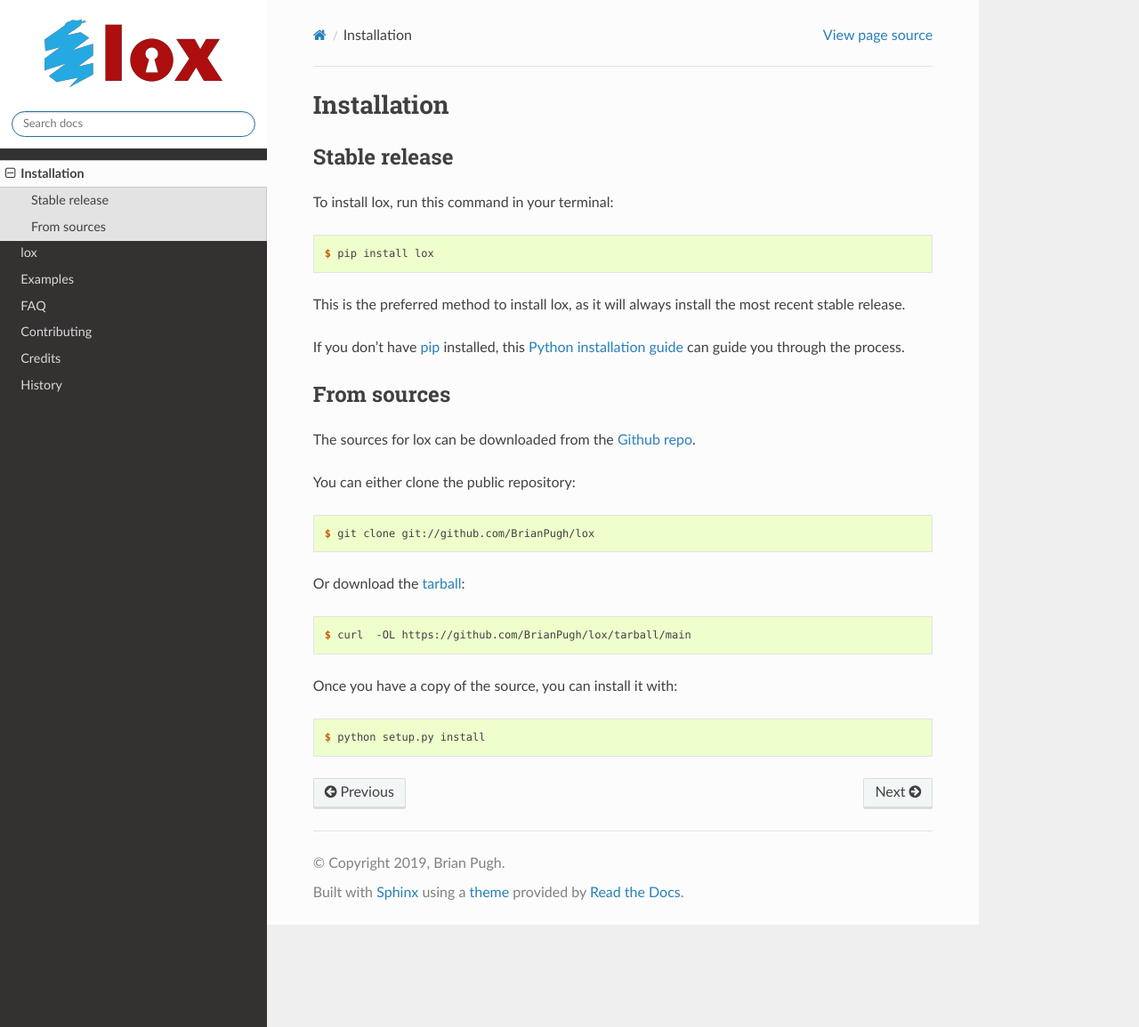
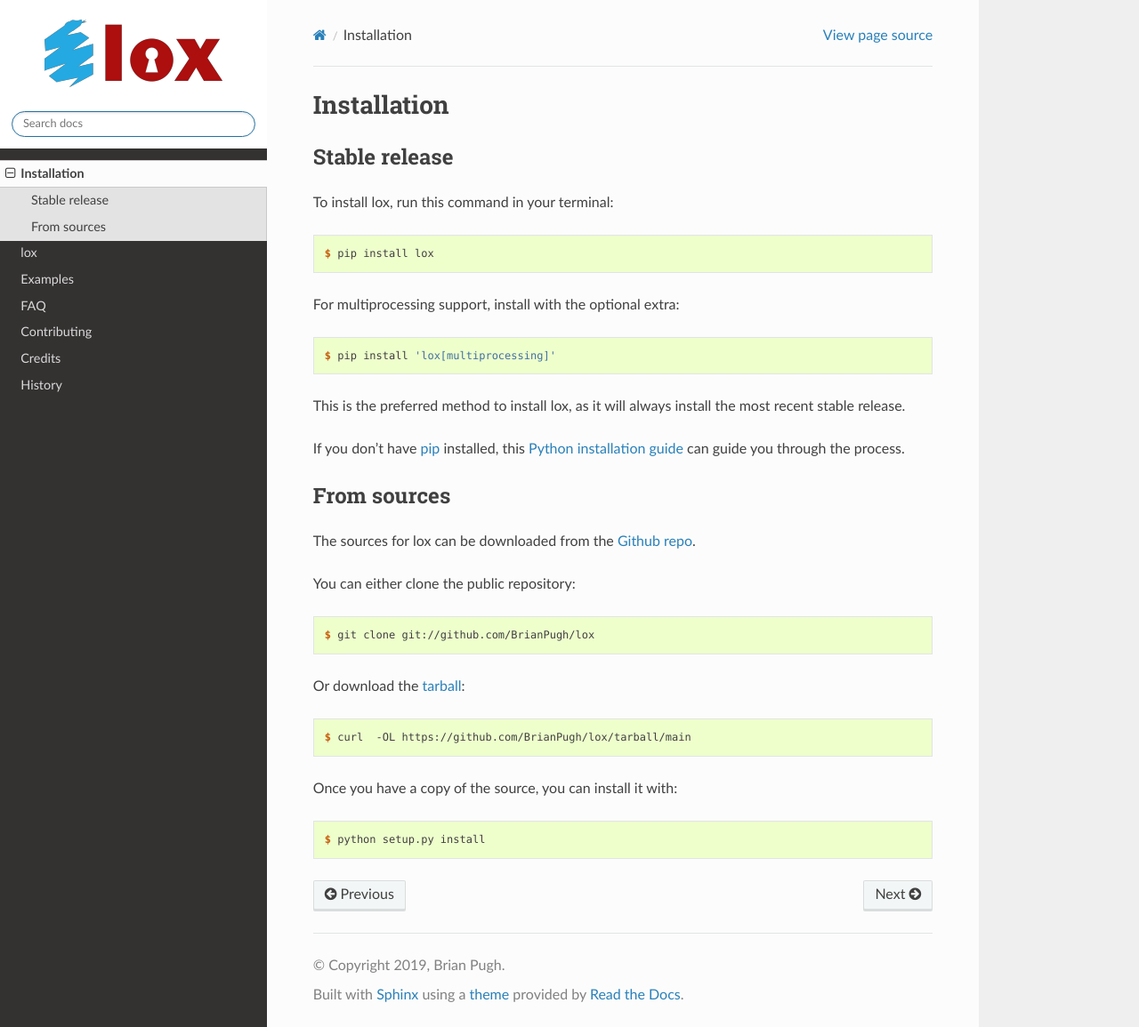
Before and after one commit to BrianPugh/lox, a Sphinx documentation site: the page built from docs/installation.rst, in a window 1280 px wide and 1155 px high. Shown: the whole window at 89% size. Built offline with Sphinx 7.4.7 and the Read the Docs theme 3.1.0, drawn with Linux system fonts in a browser that asks for light colours; pages that are not in the unit, such as notebooks, are missing from menus.

Commit message:
Add references to installing lox[multiprocessing]

```diff
--- a/README.rst
+++ b/README.rst
@@ -27,6 +27,10 @@ Installation
 ------------
 
     pip3 install --user lox
+
+For multiprocessing support, install with the optional extra:
+
+    pip3 install --user 'lox[multiprocessing]'
 
 Features
 --------
--- a/docs/installation.rst
+++ b/docs/installation.rst
@@ -13,6 +13,12 @@ To install lox, run this command in your terminal:
 .. code-block:: console
 
     $ pip install lox
+
+For multiprocessing support, install with the optional extra:
+
+.. code-block:: console
+
+    $ pip install 'lox[multiprocessing]'
 
 This is the preferred method to install lox, as it will always install the most recent stable release.
 
```
